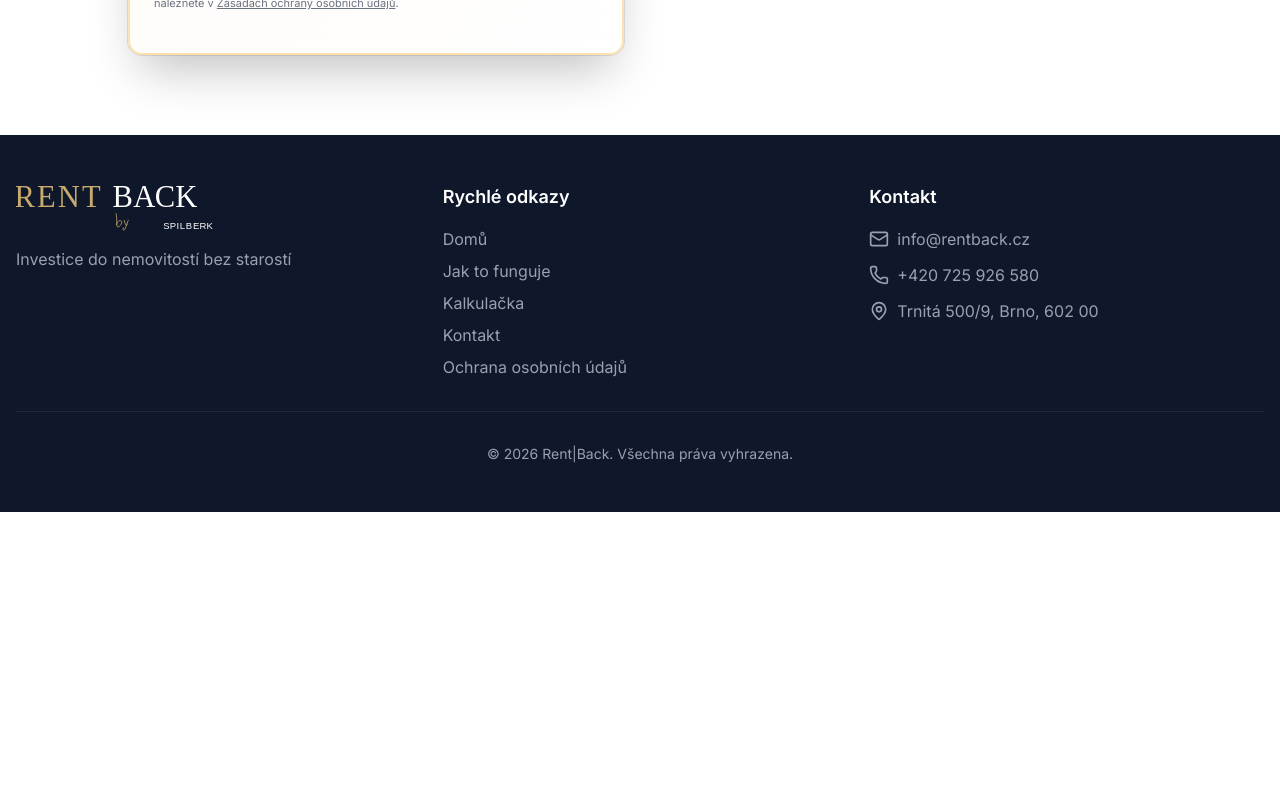
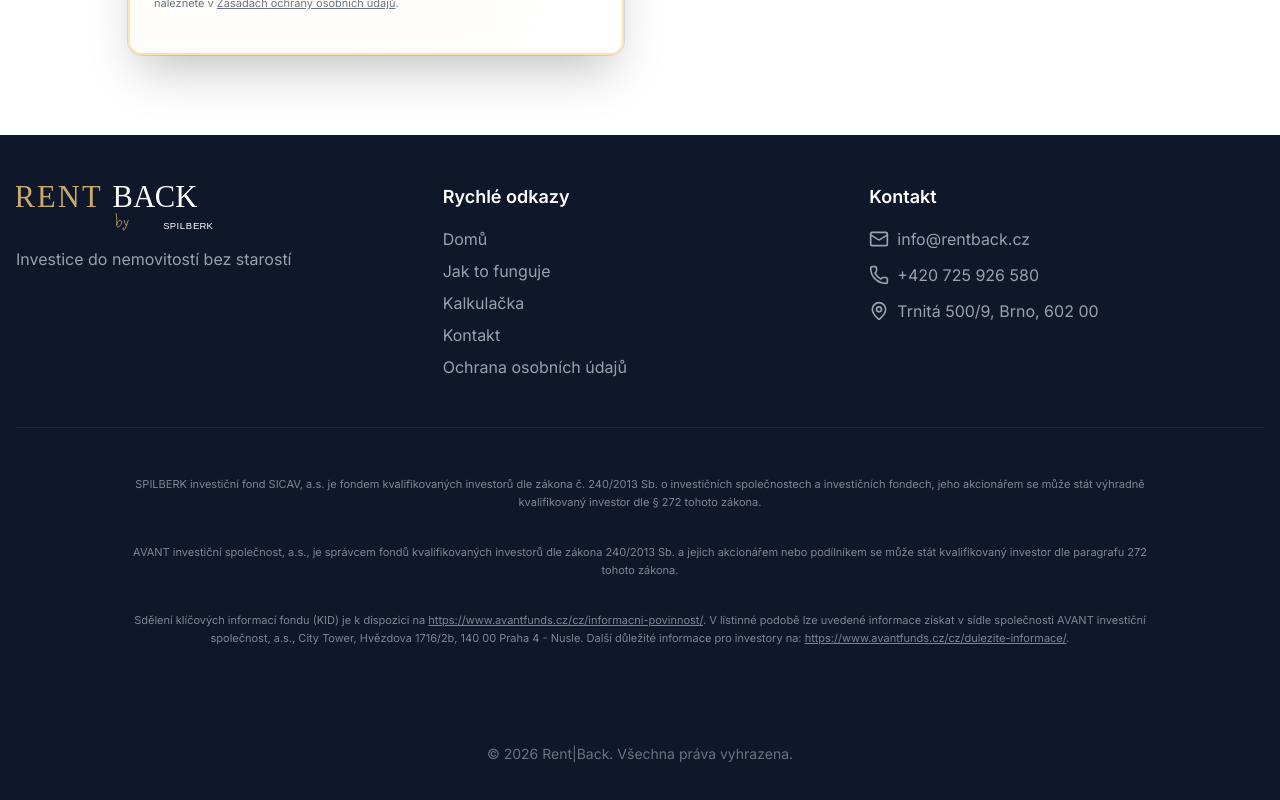
Before and after one commit to spilberkweb/rent-back, a Next.js app: page /kontakt in a window 1280 px wide. Shown: the part 1692-2492 px from the top of the page. Before the commit the page ends 2204 px from the top, so only its background shows below. Built offline with nearby package versions, Linux system fonts and the light colour scheme; no server answers.

Commit message:
feat: Add multi-language disclaimers to the footer and enhance the CTA and Chart component UI.

```diff
--- a/app/locales/translations.ts
+++ b/app/locales/translations.ts
@@ -229,6 +229,11 @@ export const translations = {
       contact: "Kontakt",
       rights: "Všechna práva vyhrazena.",
       privacy: "Ochrana osobních údajů",
+      disclaimer: {
+        spilberk: "SPILBERK investiční fond SICAV, a.s. je fondem kvalifikovaných investorů dle zákona č. 240/2013 Sb. o investičních společnostech a investičních fondech, jeho akcionářem se může stát výhradně kvalifikovaný investor dle § 272 tohoto zákona.",
+        avant: "AVANT investiční společnost, a.s., je správcem fondů kvalifikovaných investorů dle zákona 240/2013 Sb. a jejich akcionářem nebo podílníkem se může stát kvalifikovaný investor dle paragrafu 272 tohoto zákona.",
+        kid: "Sdělení klíčových informací fondu (KID) je k dispozici na https://www.avantfunds.cz/cz/informacni-povinnost/. V listinné podobě lze uvedené informace získat v sídle společnosti AVANT investiční společnost, a.s., City Tower, Hvězdova 1716/2b, 140 00 Praha 4 - Nusle. Další důležité informace pro investory na: https://www.avantfunds.cz/cz/dulezite-informace/."
+      }
     },
   },
   en: {
@@ -463,6 +468,11 @@ export const translations = {
       contact: "Contact",
       rights: "All rights reserved.",
       privacy: "Privacy Policy",
+      disclaimer: {
+        spilberk: "SPILBERK investiční fond SICAV, a.s. is a fund of qualified investors according to Act No. 240/2013 Coll. on Investment Companies and Investment Funds, its shareholder can only be a qualified investor according to Section 272 of this Act.",
+        avant: "AVANT investiční společnost, a.s., is the manager of funds of qualified investors according to Act 240/2013 Coll. and their shareholder or partner can only be a qualified investor according to paragraph 272 of this Act.",
+        kid: "Key Information Document (KID) is available at https://www.avantfunds.cz/cz/informacni-povinnost/. In paper form, the mentioned information can be obtained at the headquarters of AVANT investiční společnost, a.s., City Tower, Hvězdova 1716/2b, 140 00 Prague 4 - Nusle. Other important information for investors at: https://www.avantfunds.cz/cz/dulezite-informace/."
+      }
     },
   },
   it: {
@@ -701,6 +711,11 @@ export const translations = {
       contact: "Contatto",
       rights: "Tutti i diritti riservati.",
       privacy: "Informativa sulla Privacy",
+      disclaimer: {
+        spilberk: "SPILBERK investiční fond SICAV, a.s. è un fondo di investitori qualificati ai sensi della legge n. 240/2013 Coll. sulle società di investimento e i fondi comuni di investimento, il suo azionista può essere esclusivamente un investitore qualificato ai sensi dell'articolo 272 della presente legge.",
+        avant: "AVANT investiční společnost, a.s., è il gestore dei fondi di investitori qualificati ai sensi della legge 240/2013 Coll. e il loro azionista o socio può essere esclusivamente un investitore qualificato ai sensi del paragrafo 272 della presente legge.",
+        kid: "Il documento contenente le informazioni chiave (KID) è disponibile su https://www.avantfunds.cz/cz/informacni-povinnost/. In formato cartaceo, le suddette informazioni possono essere ottenute presso la sede di AVANT investiční společnost, a.s., City Tower, Hvězdova 1716/2b, 140 00 Praga 4 - Nusle. Altre informazioni importanti pro investory na: https://www.avantfunds.cz/cz/dulezite-informace/."
+      }
     },
   },
 };
--- a/components/Footer.tsx
+++ b/components/Footer.tsx
@@ -6,7 +6,7 @@ import Link from "next/link";
 const logoWhite = "/rent-back-white.svg";
 
 export function Footer() {
-  const { t } = useLanguage();
+  const { t, language } = useLanguage();
 
   return (
     <footer className="bg-[#0f172a] text-white">
@@ -74,7 +74,44 @@ export function Footer() {
           </div>
         </div>
 
-        <div className="border-t border-gray-800 mt-8 pt-8 text-center text-gray-400 text-sm">
+        <div className="border-t border-gray-800 mt-12 pt-12 pb-8">
+          <div className="max-w-5xl mx-auto text-center space-y-8 text-gray-400 text-[11px] leading-relaxed opacity-80">
+            <p>{t.footer.disclaimer.spilberk}</p>
+            <p>{t.footer.disclaimer.avant}</p>
+            <p>
+              {language === "cs" ? (
+                <>
+                  Sdělení klíčových informací fondu (KID) je k dispozici na{" "}
+                  <a
+                    href="https://www.avantfunds.cz/cz/informacni-povinnost/"
+                    target="_blank"
+                    rel="noopener noreferrer"
+                    className="underline hover:text-white transition-colors"
+                  >
+                    https://www.avantfunds.cz/cz/informacni-povinnost/
+                  </a>
+                  . V listinné podobě lze uvedené informace získat v sídle
+                  společnosti AVANT investiční společnost, a.s., City Tower,
+                  Hvězdova 1716/2b, 140 00 Praha 4 - Nusle. Další důležité
+                  informace pro investory na:{" "}
+                  <a
+                    href="https://www.avantfunds.cz/cz/dulezite-informace/"
+                    target="_blank"
+                    rel="noopener noreferrer"
+                    className="underline hover:text-white transition-colors"
+                  >
+                    https://www.avantfunds.cz/cz/dulezite-informace/
+                  </a>
+                  .
+                </>
+              ) : (
+                t.footer.disclaimer.kid
+              )}
+            </p>
+          </div>
+        </div>
+
+        <div className="mt-8 pt-8 text-center text-gray-500 text-sm">
           <p>&copy; 2026 Rent|Back. {t.footer.rights}</p>
         </div>
       </div>
--- a/components/home/CTASection.tsx
+++ b/components/home/CTASection.tsx
@@ -9,25 +9,29 @@ export function CTASection() {
   const { t } = useLanguage();
 
   return (
-    <section className="py-20 bg-gradient-to-r from-[#1e3a8a] to-[#3b82f6] text-white">
-      <div className="container mx-auto px-4 text-center">
-        <h2 className="text-3xl md:text-4xl mb-4">
+    <section className="py-24 bg-white relative overflow-hidden">
+      {/* Decorative background elements */}
+      <div className="absolute top-0 left-0 w-64 h-64 bg-[#1e3a8a]/5 rounded-full blur-3xl -translate-x-1/2 -translate-y-1/2"></div>
+      <div className="absolute bottom-0 right-0 w-96 h-96 bg-[#f59e0b]/5 rounded-full blur-3xl translate-x-1/3 translate-y-1/3"></div>
+
+      <div className="container mx-auto px-4 text-center relative z-10">
+        <h2 className="text-3xl md:text-5xl font-bold mb-6 text-[#1e3a8a]">
           {t.cta.title}
         </h2>
-        <p className="text-xl text-gray-200 max-w-2xl mx-auto mb-8">
+        <p className="text-xl text-gray-600 max-w-2xl mx-auto mb-10 leading-relaxed">
           {t.cta.subtitle}
         </p>
 
-        <div className="flex flex-wrap gap-4 justify-center">
+        <div className="flex flex-col sm:flex-row gap-4 justify-center items-center">
           <Link href="/kalkulacka">
-            <Button size="lg" className="bg-[#f59e0b] hover:bg-[#d97706] text-white">
-              <Calculator className="mr-2 h-5 w-5" />
+            <Button size="lg" className="w-full sm:w-auto bg-[#f59e0b] hover:bg-[#d97706] text-white px-8 h-14 text-lg shadow-lg shadow-orange-200 hover:shadow-xl transition-all">
+              <Calculator className="mr-2 h-6 w-6" />
               {t.cta.calculate}
             </Button>
           </Link>
           <Link href="/kontakt">
-            <Button size="lg" variant="outline" className="bg-transparent border-white text-white hover:bg-white hover:text-[#1e3a8a] transition-colors">
-              {t.cta.contact} <ArrowRight className="ml-2 h-5 w-5" />
+            <Button size="lg" variant="outline" className="w-full sm:w-auto border-2 border-[#1e3a8a] text-[#1e3a8a] hover:bg-[#1e3a8a] hover:text-white px-8 h-14 text-lg transition-all">
+              {t.cta.contact} <ArrowRight className="ml-2 h-6 w-6" />
             </Button>
           </Link>
         </div>
--- a/components/home/Chart.tsx
+++ b/components/home/Chart.tsx
@@ -94,8 +94,8 @@ export function ChartSection() {
                     {t.chart.cardDescription}
                   </CardDescription>
                 </div>
-                <div className="flex items-center gap-2 bg-[#C00000] text-white px-4 py-2 rounded-full text-sm font-semibold self-start md:self-auto">
-                  <TrendingUp className="h-4 w-4 text-white" />
+                <div className="flex items-center gap-2 bg-red-50 text-red-700 px-4 py-1.5 rounded-full text-sm font-semibold self-start md:self-auto border border-red-100 shadow-sm">
+                  <TrendingUp className="h-4 w-4 text-red-500" />
                   {t.chart.average}
                 </div>
               </div>
```
